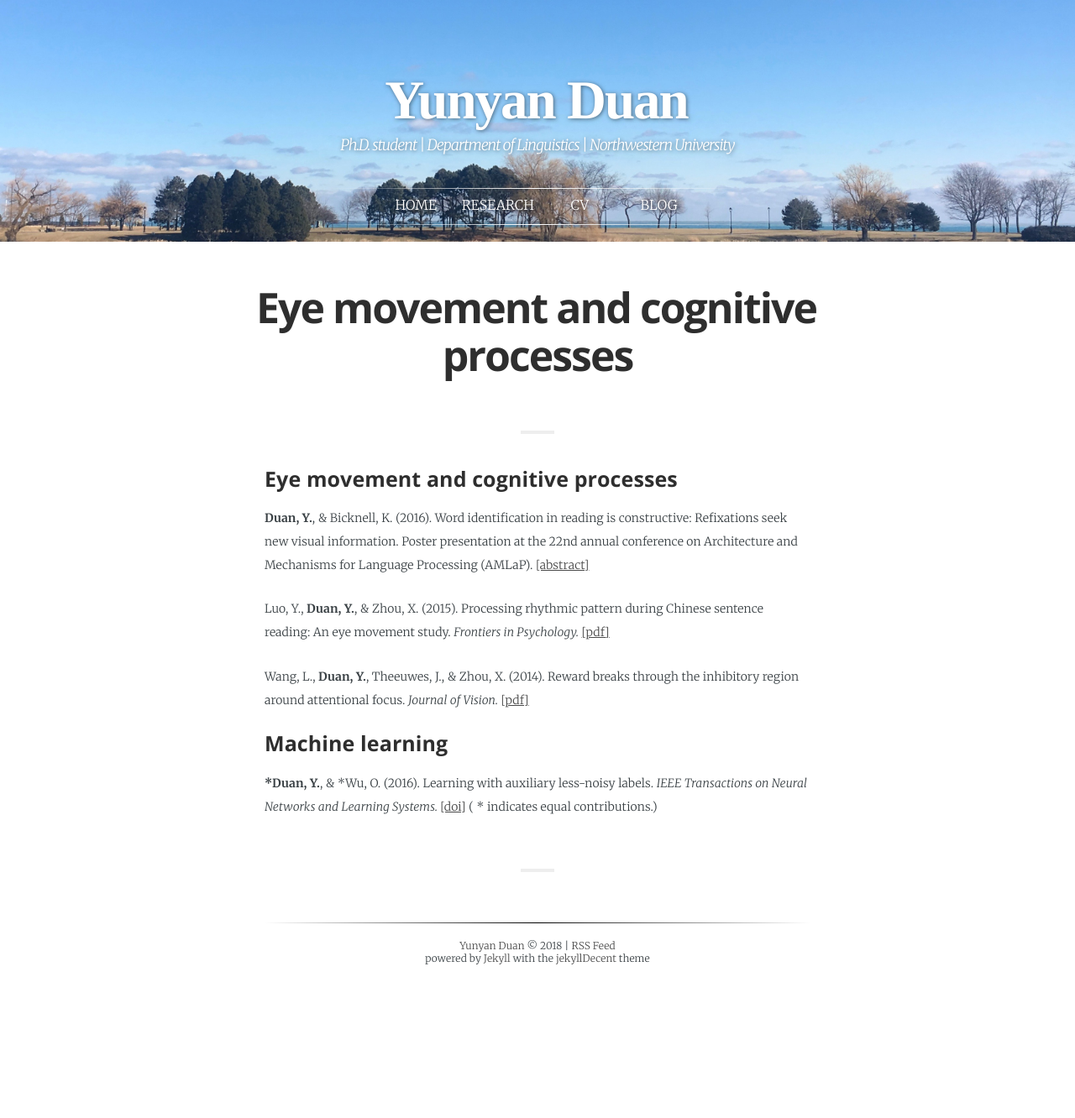
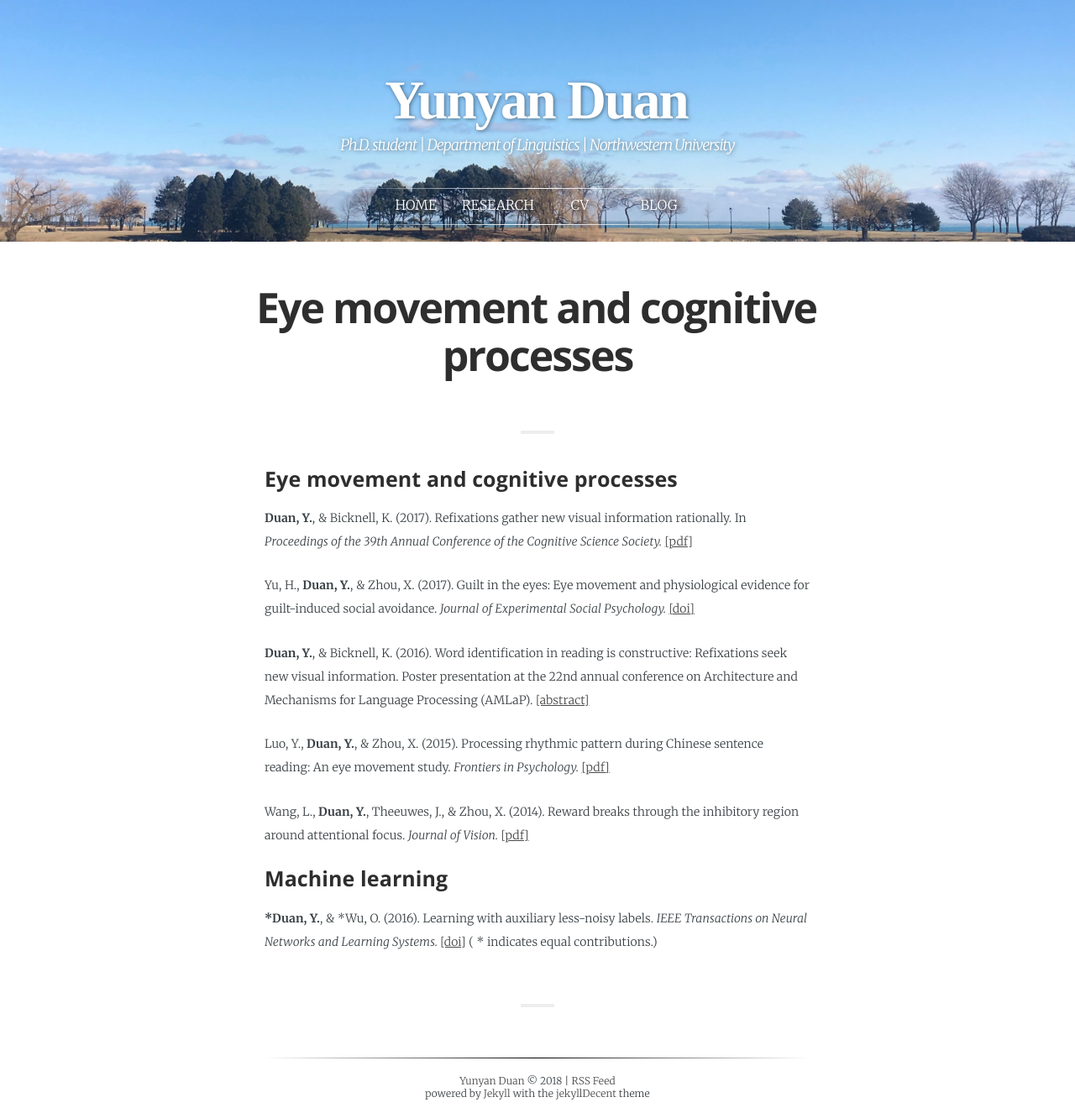
Before and after one commit to yyd27/yyd27.github.io, a Jekyll site: the page built from _pages/research.md, in a window 1280 px wide. Shown: the whole page at 84% size. Built offline with Jekyll 4.4.1, drawn with Linux system fonts in a browser that asks for light colours; some web fonts are replaced; our own code applies the rules of GitHub Pages for plain Markdown files; before the commit the page ends 1171 px from its top, so only the background shows below that.

Commit message:
update Feb 2018

```diff
--- a/_pages/research.md
+++ b/_pages/research.md
@@ -7,6 +7,10 @@ menutitle: Research
 ---
 
 ### Eye movement and cognitive processes
+**Duan, Y.**, & Bicknell, K. (2017). Refixations gather new visual information rationally. In _Proceedings of the 39th Annual Conference of the Cognitive Science Society._ [[pdf]](/assets/duan-bicknell-2017.pdf)
+
+Yu, H., **Duan, Y.**, & Zhou, X. (2017). Guilt in the eyes: Eye movement and physiological evidence for guilt-induced social avoidance. _Journal of Experimental Social Psychology._ [[doi]](https://doi.org/10.1016/j.jesp.2017.03.007)
+
 **Duan, Y.**, & Bicknell, K. (2016). Word identification in reading is constructive: Refixations seek new visual information. Poster presentation at the 22nd annual conference on Architecture and Mechanisms for Language Processing (AMLaP). [[abstract]](/assets/duan-bicknell-2016-abstract.pdf)
 
 Luo, Y., **Duan, Y.**, & Zhou, X. (2015). Processing rhythmic pattern during Chinese sentence reading: An eye movement study. _Frontiers in Psychology._ [[pdf]](/assets/luo-duan-zhou-2015.pdf)
--- a/index.html
+++ b/index.html
@@ -5,7 +5,7 @@ layout: default
 <main class="content" role="main">
     <article class="single-post">
         <section class="post-content">
-            <p>I am a second-year PhD student in the <a target = "_blank" href="http://www.linguistics.northwestern.edu/">Department of Linguistics</a> at the <a target="_blank" href="http://www.northwestern.edu/">Northwestern University</a>. Before coming to NU, I received my B.Sc. in Statistics and Psychology from <a target="_blank" href="http://english.pku.edu.cn/">Peking University</a>, and worked as a research assistant at the <a target="_blank" href="https://www.psy.pku.edu.cn/en/zhouxiao.html">Center for Brain and Cognitive Sciences</a> there. </p>
+            <p>I am a 3rd year PhD student in the <a target = "_blank" href="http://www.linguistics.northwestern.edu/">Department of Linguistics</a> at the <a target="_blank" href="http://www.northwestern.edu/">Northwestern University</a>. Before coming to NU, I received my B.Sc. in Statistics and Psychology from <a target="_blank" href="http://english.pku.edu.cn/">Peking University</a>, and worked as a research assistant at the <a target="_blank" href="https://www.psy.pku.edu.cn/en/zhouxiao.html">Center for Brain and Cognitive Sciences</a> there. </p>
             <p>My research interests include computational psycholinguistics, reading process, and natural language processing. Currently I work in <a target="_blank" href="http://www.klintonbicknell.com/">Dr. Klinton Bicknell</a>'s <a target="_blank" href="http://lcl.northwestern.edu/">Language and Computation Lab</a> on computational mechanisms of eye movement and reading. </p>
             <p><i>Email</i>: <a href="mailto:yduan@u.northwestern.edu">yduan@u.northwestern.edu</a></p>
             <p><i>Office</i>: <a href="https://maps.northwestern.edu/facility/129">Swift M101</a></p>
```
Also changed, not shown: 2 other files.
